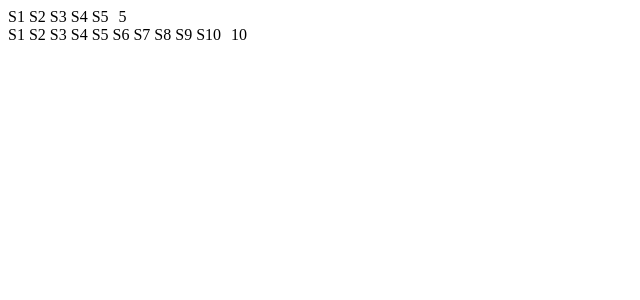
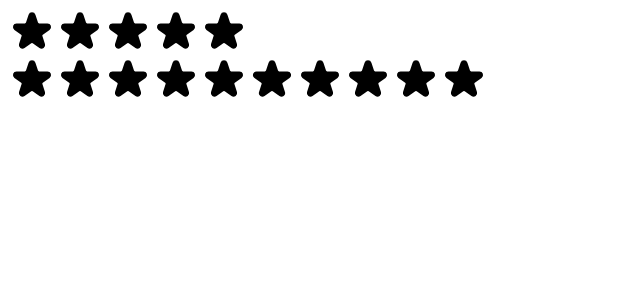
Before and after one commit to RachitJain959/useReel, a React (Create React App) app: page / in a window 1280 px wide. Shown: the top 300 px of the page, without its empty margins (0-640 px from the left). Built offline with nearby package versions, Linux system fonts and the light colour scheme.

Commit message:
StarRating component p2

```diff
--- a/src/StarRating.js
+++ b/src/StarRating.js
@@ -1,3 +1,5 @@
+import { useState } from 'react';
+
 const containerStyle = {
   display: 'flex',
   alignItems: 'center',
@@ -5,7 +7,6 @@ const containerStyle = {
 };
 
 const starContainerStyle = {
-  gap: '4px',
   display: 'flex',
 };
 
@@ -14,15 +15,39 @@ const textStyle = {
   margin: '0',
 };
 
+const starStyle = {
+  display: 'block',
+  width: '48px',
+  height: '48px',
+  cursor: 'pointer',
+};
+
 export default function StarRating({ maxRating = 5 }) {
+  const [rating, setRating] = useState('');
+
   return (
     <div style={containerStyle}>
       <div style={starContainerStyle}>
         {Array.from({ length: maxRating }, (_, i) => (
-          <span>S{i + 1}</span>
+          <Star key={i} onRate={() => setRating(i + 1)} />
         ))}
       </div>
-      <p style={textStyle}>{maxRating}</p>
+      <p style={textStyle}>{rating}</p>
     </div>
   );
 }
+
+function Star({ onRate }) {
+  return (
+    <span role="button" style={starStyle} onClick={onRate}>
+      <svg
+        xmlns="http://www.w3.org/2000/svg"
+        viewBox="0 0 20 20"
+        fill="#000"
+        stroke="#000"
+      >
+        <path d="M9.049 2.927c.3-.921 1.603-.921 1.902 0l1.07 3.292a1 1 0 00.95.69h3.462c.969 0 1.371 1.24.588 1.81l-2.8 2.034a1 1 0 00-.364 1.118l1.07 3.292c.3.921-.755 1.688-1.54 1.118l-2.8-2.034a1 1 0 00-1.175 0l-2.8 2.034c-.784.57-1.838-.197-1.539-1.118l1.07-3.292a1 1 0 00-.364-1.118L2.98 8.72c-.783-.57-.38-1.81.588-1.81h3.461a1 1 0 00.951-.69l1.07-3.292z" />
+      </svg>
+    </span>
+  );
+}
```
